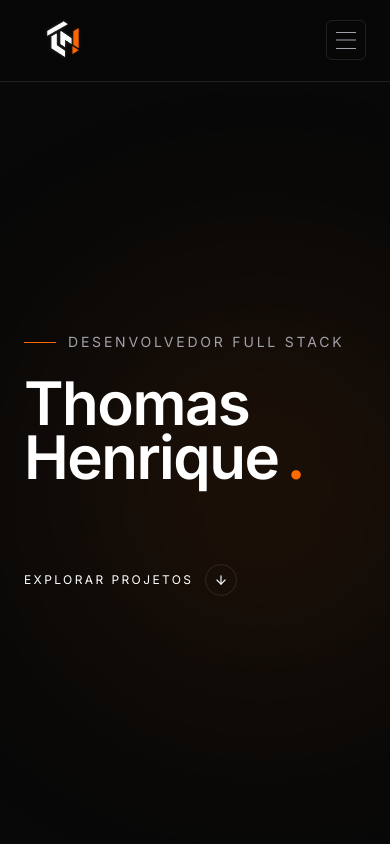
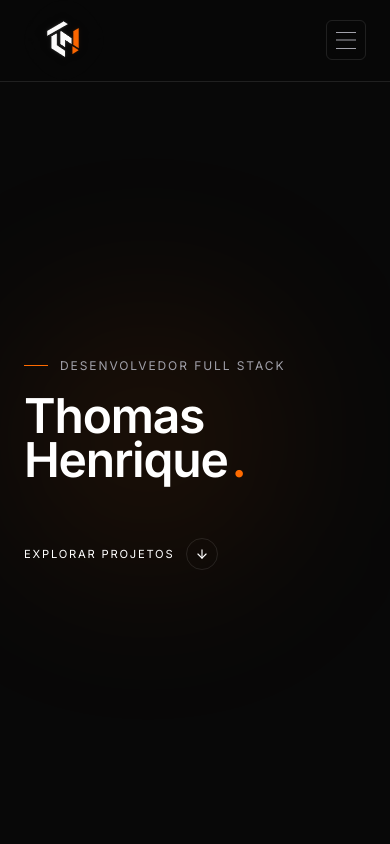
Before and after one commit to ThomasHenrique1/tnhz-dev-v2, a Next.js app: page / in a window 390 px wide. Shown: the top 844 px of the page. Built offline with nearby package versions, Linux system fonts and the light colour scheme.

Commit message:
feat(home): ajusta hero para diferentes telas
- Usa altura segura do viewport para dispositivos móveis
- Adapta tipografia, espaçamentos e elementos decorativos
- Refina o indicador de navegação para projetos

```diff
--- a/components/sections/Hero.tsx
+++ b/components/sections/Hero.tsx
@@ -6,18 +6,18 @@ export default function Hero() {
   return (
     <section
       id="home"
-      className="relative flex min-h-[calc(100vh-5rem)] w-full items-center overflow-hidden px-6 py-20 sm:px-10 lg:px-16"
+      className="relative flex min-h-[calc(100svh-5rem)] w-full items-center overflow-hidden px-6 py-16 sm:px-10 sm:py-20 lg:px-16 lg:py-24"
     >
       {/* Glow laranja sutil ao fundo */}
       <div
         aria-hidden="true"
-        className="pointer-events-none absolute left-[18%] top-[28%] h-96 w-96 rounded-full bg-accent/10 blur-[120px]"
+        className="pointer-events-none absolute left-[5%] top-[30%] h-64 w-64 rounded-full bg-accent/10 blur-[90px] sm:left-[10%] sm:h-80 sm:w-80 sm:blur-[110px] lg:left-[18%] lg:top-[28%] lg:h-96 lg:w-96 lg:blur-[120px]"
       />
 
       {/* Pequeno detalhe vertical da identidade */}
       <div
         aria-hidden="true"
-        className="pointer-events-none absolute right-[10%] top-1/2 hidden h-32 w-px -translate-y-1/2 bg-linear-to-b from-transparent via-accent/30 to-transparent lg:block"
+        className="pointer-events-none absolute right-[8%] top-1/2 hidden h-28 w-px -translate-y-1/2 bg-linear-to-b from-transparent via-accent/30 to-transparent sm:block lg:right-[10%] lg:h-32"
       />
 
       <div className="relative mx-auto flex w-full max-w-7xl flex-col justify-center">
@@ -25,20 +25,20 @@ export default function Hero() {
           {/* Rótulo */}
           <div className="flex items-center gap-3">
             <span
-              className="h-px w-8 bg-accent"
+              className="h-px w-6 bg-accent sm:w-8"
               aria-hidden="true"
             />
 
-            <p className="text-sm uppercase tracking-[0.2em] text-text-secondary">
+            <p className="text-xs uppercase tracking-[0.16em] text-text-secondary sm:text-sm sm:tracking-[0.2em]">
               {profile.role}
             </p>
           </div>
 
           {/* Nome principal */}
-          <h1 className="mt-6 text-6xl font-semibold leading-[0.9] tracking-tight text-text-primary sm:text-7xl lg:text-8xl">
+          <h1 className="mt-5 text-5xl font-semibold leading-[0.92] tracking-tight text-text-primary sm:mt-6 sm:text-7xl lg:text-8xl">
             {profile.name}
             <span
-              className="ml-2 inline-block text-accent"
+              className="ml-1 inline-block text-accent sm:ml-2"
               aria-hidden="true"
             >
               .
@@ -49,11 +49,11 @@ export default function Hero() {
         {/* Indicador de scroll */}
         <a
           href="#projetos"
-          className="group mt-20 flex w-fit items-center gap-3 text-xs uppercase tracking-[0.2em] text-text-muted transition-colors duration-300 hover:text-accent sm:mt-24"
+          className="group mt-14 flex w-fit items-center gap-3 text-[0.7rem] uppercase tracking-[0.16em] text-text-muted transition-colors duration-300 hover:text-accent sm:mt-20 sm:text-xs sm:tracking-[0.2em] lg:mt-24"
         >
           <span>Explorar projetos</span>
 
-          <span className="flex h-8 w-8 items-center justify-center rounded-full border border-border-subtle transition-all duration-300 group-hover:border-accent group-hover:translate-y-1">
+          <span className="flex h-8 w-8 items-center justify-center rounded-full border border-border-subtle transition-all duration-300 group-hover:translate-y-1 group-hover:border-accent">
             <FiArrowDown size={14} aria-hidden="true" />
           </span>
         </a>
```
